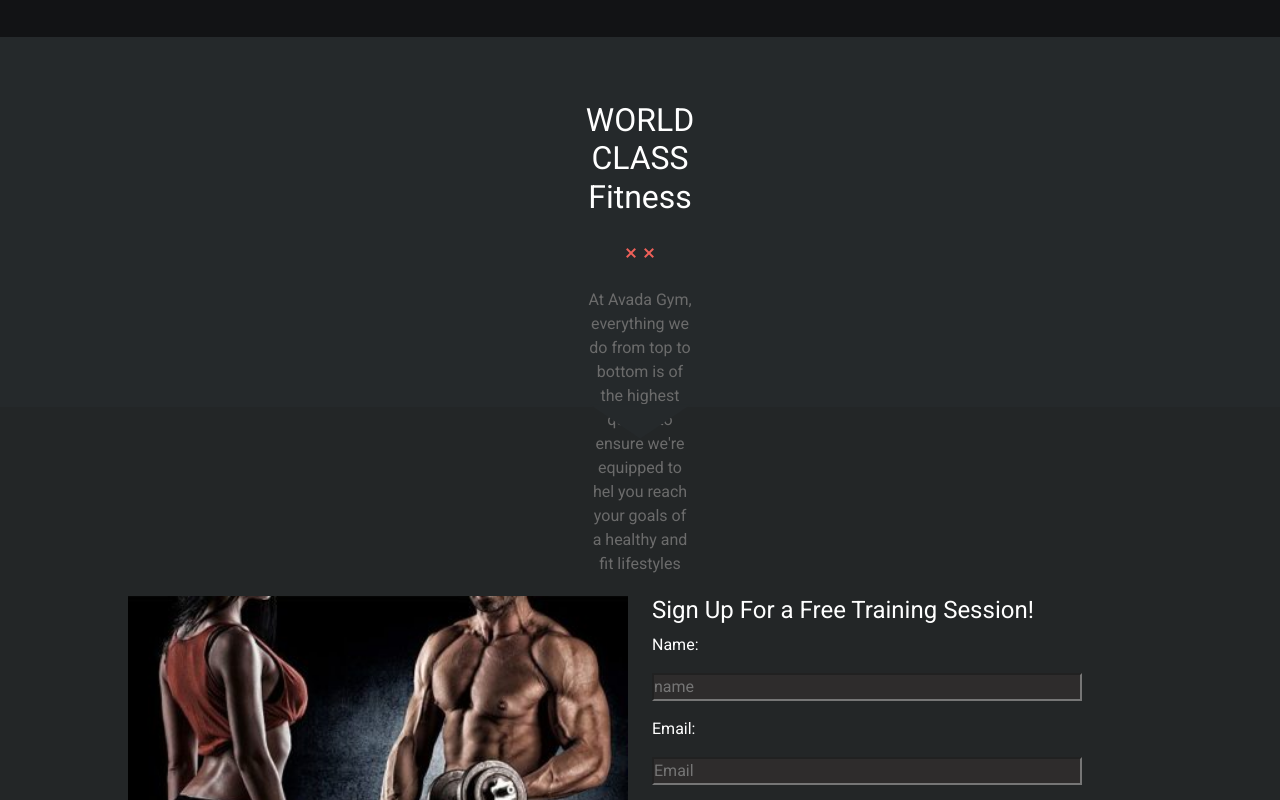
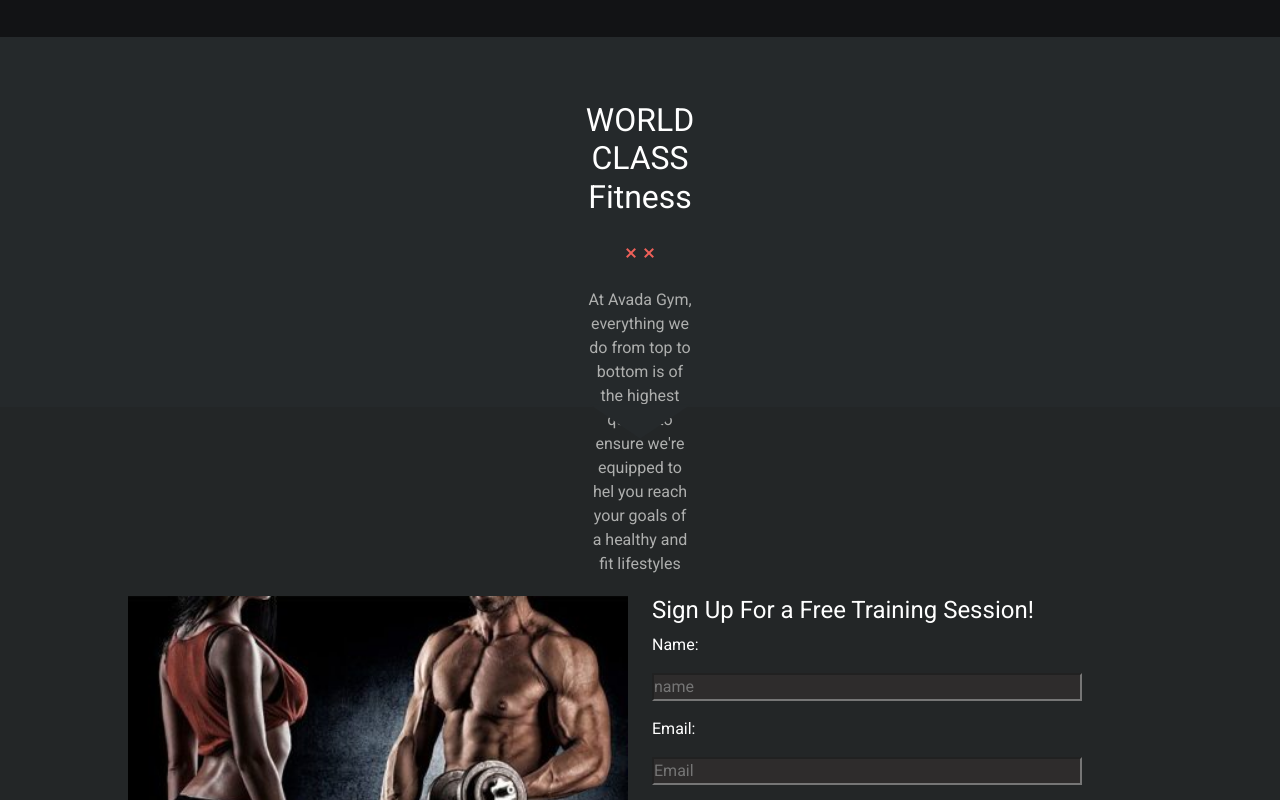
Before and after one commit to grada92/proj-html-vuejs, a Vue app: page / in a window 1280 px wide. Shown: the part 616-1416 px from the top of the page. Built offline with nearby package versions, Linux system fonts and the light colour scheme.

Commit message:
change color p in form component

```diff
--- a/src/components/FormComponent.vue
+++ b/src/components/FormComponent.vue
@@ -96,6 +96,6 @@ input {
   color:white;
 }
 .second-text {
-  color: #6b6b6b;
+  color: #aeafae;
 }
 </style>
```
